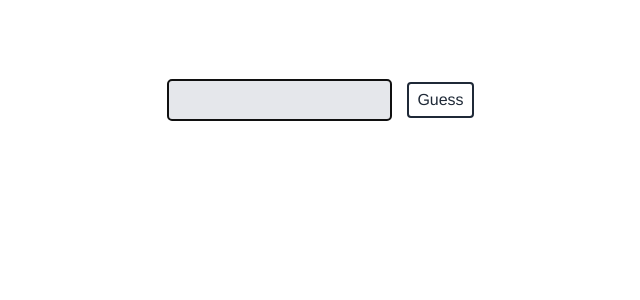
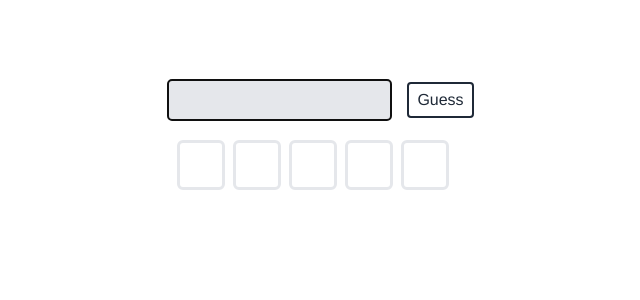
Before and after one commit to dnapoleoni/neardle, a Vue app in the folder neardle/: page / in a window 1280 px wide. Shown: the top 300 px of the page, without its empty margins (327-967 px from the left). Built offline with nearby package versions, Linux system fonts and the light colour scheme.

Commit message:
added dummy row, gsap, appear transitions

```diff
--- a/neardle/package.json
+++ b/neardle/package.json
@@ -8,6 +8,7 @@
     "preview": "vite preview"
   },
   "dependencies": {
+    "gsap": "^3.10.4",
     "pinia": "^2.0.13",
     "vue": "^3.2.25"
   },
--- a/neardle/src/components/Board.vue
+++ b/neardle/src/components/Board.vue
@@ -1,13 +1,28 @@
 <script setup>
     // components
+  import { computed } from 'vue'
   import Row from '../components/Row.vue'
+  import Letter from '../components/Letter.vue'
   const props = defineProps({
-    board:Array
+    board:Array,
+    guess:String
   })
+
+  const dummyLetterArray = computed(() => {
+    var blank = new Array(5).fill(".");
+    var join = props.guess.split("").concat(blank);
+    var end = join.slice(0,5);
+    return end;
+  });
 </script>
 
 <template>
-  <ul id="game-board" :v-if="props.board.length > 0">
-    <Row v-for="(item, index) in props.board" :key="index" :letters="item" />
-  </ul>
+  <div class="">
+    <!-- actual board -->
+    <Row :v-if="props.board.length > 0" v-for="(item, index) in props.board" :key="index" :letters="item" />
+
+    <!-- dummy board to fill -->
+    <ul><Letter v-for="(item, index) in dummyLetterArray" :key="index" :dummy="true" :letter="item"/></ul>
+
+  </div>
 </template>
--- a/neardle/src/components/Game.vue
+++ b/neardle/src/components/Game.vue
@@ -30,13 +30,18 @@
 
 <template>
   <div v-if="store.fetched">
+
+    <!-- deprecated mode toggle -->
     <!-- <button class="px-2 absolute right-0 top-0" @click.prevent="logic.toggleMode()">{{ store.mode }}</button> -->
+
+    <!-- temp input -->
     <form @submit.prevent="logic.submitGuess(store.guess)">
       <input ref="input" v-model="store.guess" class="bg-gray-200 rounded m-4 p-2 text-gray-700" maxlength="5">
       <button class="border-2 px-2 py-1 rounded border-gray-800">Guess</button>
     </form>
 
-    <Board :board="store.board" />
+    <!-- game board -->
+    <Board :board="store.board" :guess="store.guess"/>
 
   </div>
 </template>
--- a/neardle/src/components/Letter.vue
+++ b/neardle/src/components/Letter.vue
@@ -2,7 +2,8 @@
 import { computed } from 'vue'
   const props = defineProps({
     letter: String,
-    distance: Number
+    distance: Number,
+    dummy: Boolean
   })
 
   const colours = {
@@ -15,10 +16,14 @@ import { computed } from 'vue'
   }
 
   // calculate distances
-  const distanceStyle = computed(() => {
-    let range = colours.end.h - colours.start.h;
-    let percent = 1-(props.distance / 25);
-    return hsl_col_perc(percent, colours.start, colours.end);
+  const dynamicStyle = computed(() => {
+    if (props.dummy) {
+      return props.letter == "." ? "color:white;" : "";
+    } else {
+      let range = colours.end.h - colours.start.h;
+      let percent = 1-(props.distance / 25);
+      return hsl_col_perc(percent, colours.start, colours.end);
+    }
   })
 
   // save repetition
@@ -39,8 +44,18 @@ import { computed } from 'vue'
     if (percent == 1) str += "border: 3px solid #333333;"
     return str
   }
+
 </script>
 
 <template>
-  <div class="inline-block w-12 py-2 text-xl m-1 rounded-md box-border" :style="`${distanceStyle}`">{{ letter }}</div>
+  <li class="inline-block">
+    <!-- real letter -->
+    <div v-if="!props.dummy">
+      <div class="w-12 py-2 text-xl m-1 rounded-md box-border" :style="`${dynamicStyle}`">{{ letter }}</div>
+    </div>
+    <!-- placeholders -->
+    <div v-else>
+      <div class="inline-block w-12 py-2 text-xl m-1 rounded-md box-border border-[3px] border-gray" :style="`${dynamicStyle}`">{{letter}}</div>
+    </div>
+  </li>
 </template>
--- a/neardle/src/components/Row.vue
+++ b/neardle/src/components/Row.vue
@@ -1,5 +1,6 @@
 <script setup>
   import { computed } from 'vue'
+  import { gsap } from 'gsap'
   import { useGameStore } from '../stores/game-store'
   import Letter from '../components/Letter.vue'
 
@@ -14,10 +15,20 @@
     const dis = store.distance(props.letters);
     return store.mode == "total" ? dis : dis[index];
   }
+
+  const onEnter = (el, done) => {
+    console.log("GSAP", el)
+    gsap.from(el, {
+      opacity: 0,
+      scaleY: 0,
+      delay: el.dataset.index * 0.15,
+      onComplete: done
+    })
+  }
 </script>
 
 <template>
-  <li>
-    <Letter v-for="(item, index) in letterArray" :key="index" :letter="item" :distance="getDistance(index)" />
-  </li>
+  <TransitionGroup tag="ul" appear :css="false" @enter="onEnter">
+    <Letter v-for="(item, index) in letterArray" :key="index" :letter="item" :distance="getDistance(index)" :data-index="index"/>
+  </TransitionGroup>
 </template>
```
Also changed, not shown: 1 other file (tests, documents, lock files or other folders).
